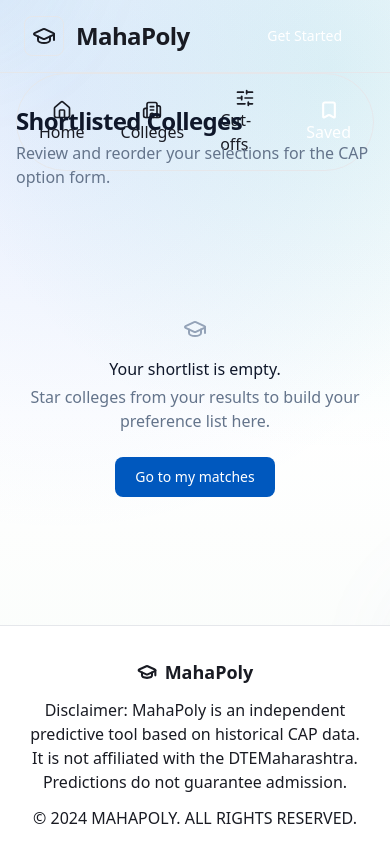
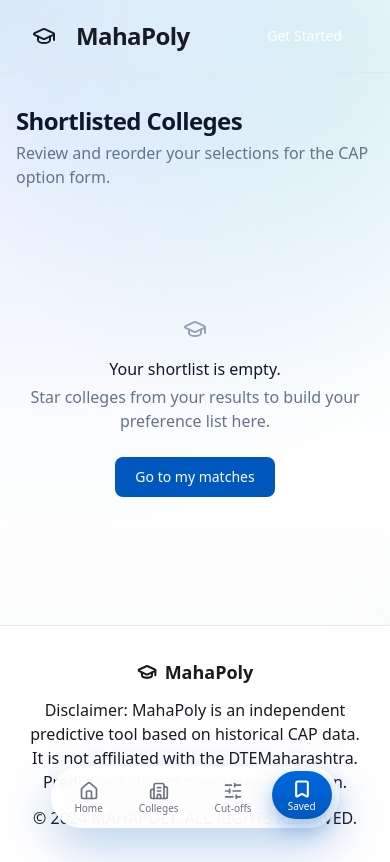
Before and after one commit to 0-Bhavesh-Patil/mahapoly, a Next.js app: page /shortlist in a window 390 px wide. Built offline with nearby package versions, Linux system fonts and the light colour scheme.

Commit message:
Update ui.tsx

```diff
--- a/components/ui.tsx
+++ b/components/ui.tsx
@@ -118,13 +118,49 @@
 }
 
 function MobileFloatingNav({ pathname, shortlistCount }: { pathname: string; shortlistCount: number }) {
+  const [isMobile, setIsMobile] = useState(false);
+
+  useEffect(() => {
+    const mq = window.matchMedia("(max-width: 767px)");
+    const update = () => setIsMobile(mq.matches);
+    update();
+    mq.addEventListener("change", update);
+    return () => mq.removeEventListener("change", update);
+  }, []);
+
+  if (!isMobile) return null;
+
   return (
     <nav
       aria-label="Mobile navigation"
-      className="fixed inset-x-0 bottom-0 z-40 flex justify-center px-4 md:hidden"
-      style={{ paddingBottom: "max(env(safe-area-inset-bottom), 1rem)" }}
+      style={{
+        position: "fixed",
+        left: 0,
+        right: 0,
+        bottom: 0,
+        zIndex: 40,
+        display: "flex",
+        justifyContent: "center",
+        padding: "0 16px",
+        paddingBottom: "max(env(safe-area-inset-bottom), 16px)",
+        pointerEvents: "none",
+      }}
     >
-      <div className="flex items-center gap-1 rounded-full border border-white/60 bg-white/85 p-1.5 shadow-[0_18px_50px_rgba(0,88,190,0.22)] backdrop-blur-xl">
+      <div
+        style={{
+          pointerEvents: "auto",
+          display: "flex",
+          alignItems: "center",
+          gap: 4,
+          borderRadius: 9999,
+          border: "1px solid rgba(255,255,255,0.6)",
+          background: "rgba(255,255,255,0.9)",
+          padding: 6,
+          boxShadow: "0 18px 50px rgba(0,88,190,0.28)",
+          backdropFilter: "blur(18px)",
+          WebkitBackdropFilter: "blur(18px)",
+        }}
+      >
         {NAV_LINKS.map(({ href, mobileLabel, icon: Icon }) => {
           const active = isActive(pathname, href);
           const badge = href === "/shortlist" ? shortlistCount : 0;
@@ -133,18 +169,47 @@
               key={href}
               href={href}
               aria-current={active ? "page" : undefined}
-              className={`relative flex flex-col items-center justify-center gap-0.5 rounded-full px-4 py-2 transition-all duration-200 ease-out ${
-                active
-                  ? "bg-gradient-to-b from-[#0068df] to-[#0058be] text-white shadow-[0_10px_22px_rgba(0,88,190,0.38)] -translate-y-0.5"
-                  : "text-gray-500 hover:text-gray-800"
-              }`}
+              style={{
+                position: "relative",
+                display: "flex",
+                flexDirection: "column",
+                alignItems: "center",
+                justifyContent: "center",
+                gap: 2,
+                borderRadius: 9999,
+                padding: "8px 16px",
+                textDecoration: "none",
+                transition: "all 200ms ease-out",
+                transform: active ? "translateY(-2px)" : "none",
+                background: active ? "linear-gradient(to bottom, #0068df, #0058be)" : "transparent",
+                boxShadow: active ? "0 10px 22px rgba(0,88,190,0.38)" : "none",
+                color: active ? "#ffffff" : "#6b7280",
+              }}
             >
               <Icon className="h-5 w-5" strokeWidth={active ? 2.5 : 2} />
-              <span className={`text-[10px] font-medium leading-none ${active ? "text-white" : "text-gray-500"}`}>
+              <span style={{ fontSize: 10, fontWeight: 500, lineHeight: 1, color: active ? "#ffffff" : "#6b7280" }}>
                 {mobileLabel}
               </span>
               {badge > 0 && (
-                <span className="absolute -top-0.5 right-1 inline-flex h-4 min-w-4 items-center justify-center rounded-full bg-[#14b8a6] px-1 text-[9px] font-bold text-white ring-2 ring-white">
+                <span
+                  style={{
+                    position: "absolute",
+                    top: -2,
+                    right: 4,
+                    display: "inline-flex",
+                    height: 16,
+                    minWidth: 16,
+                    alignItems: "center",
+                    justifyContent: "center",
+                    borderRadius: 9999,
+                    background: "#14b8a6",
+                    padding: "0 4px",
+                    fontSize: 9,
+                    fontWeight: 700,
+                    color: "#ffffff",
+                    boxShadow: "0 0 0 2px #ffffff",
+                  }}
+                >
                   {badge}
                 </span>
               )}
```
